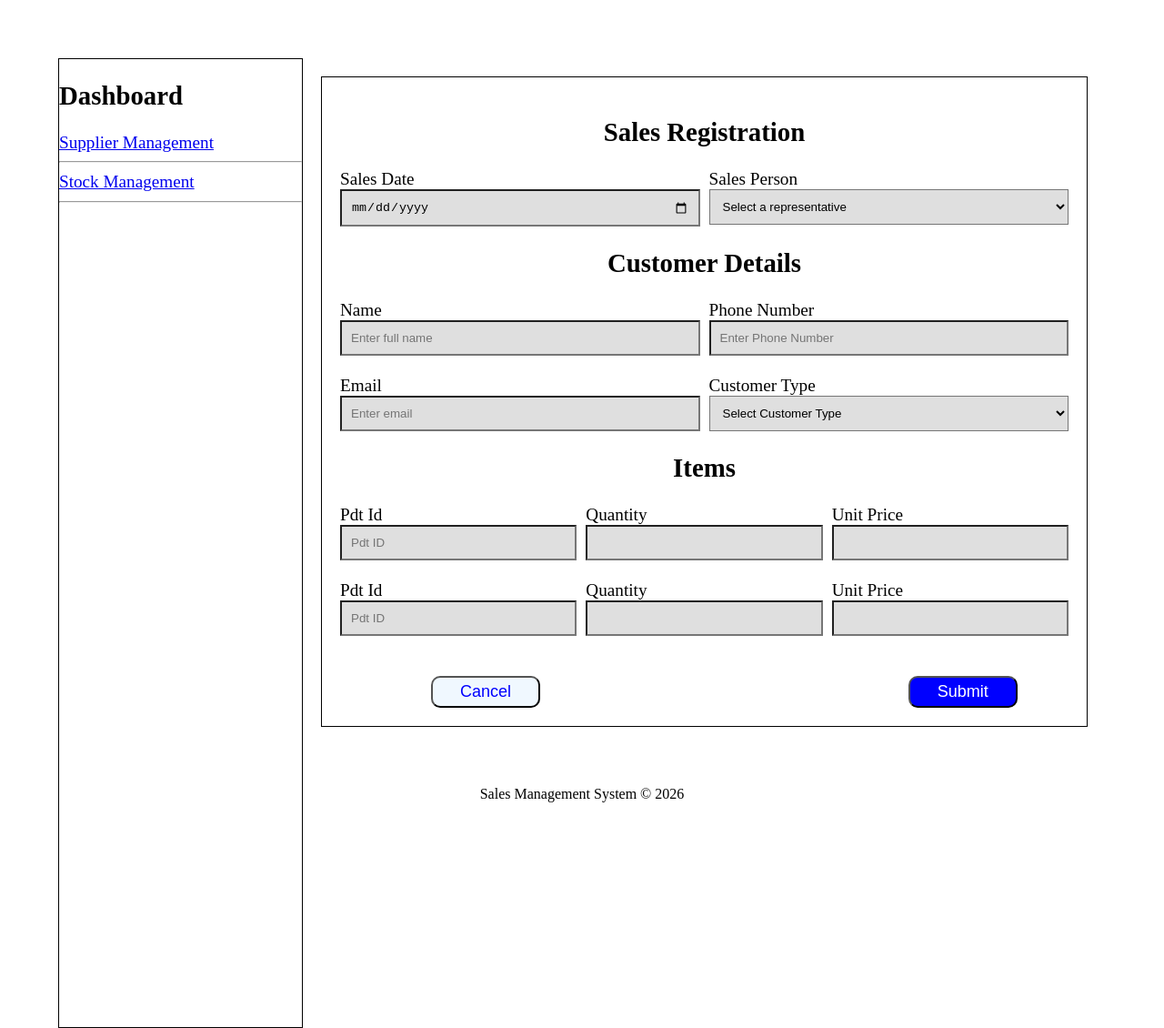
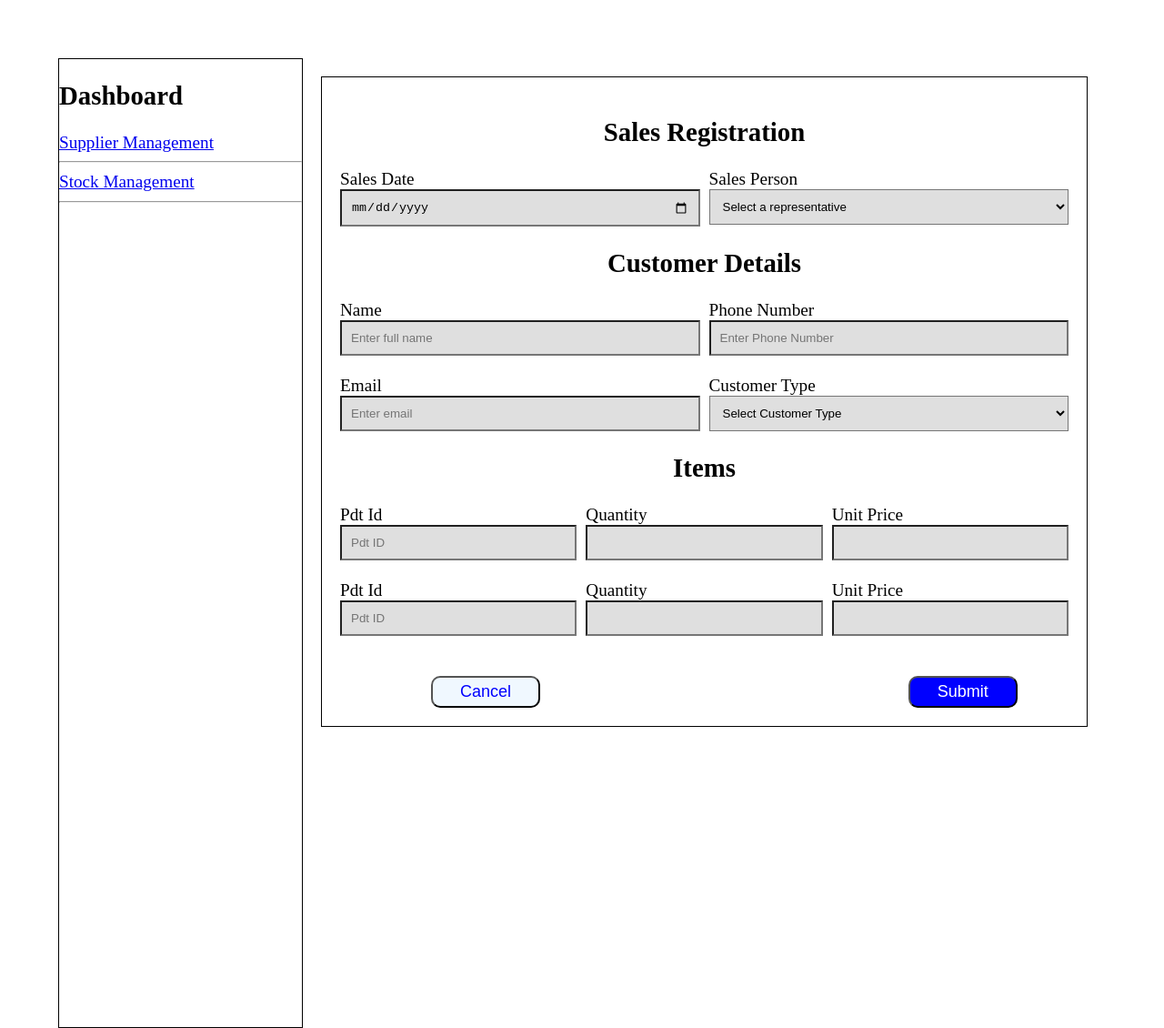
Before and after one commit to Konira-Robina/Nyondo-Stock-Project-Forms, a plain HTML site: page sales.html in a window 1280 px wide. Shown: the whole page at 91% size. Drawn offline with Linux system fonts and the light colour scheme.

Commit message:
made changes in sales.html

```diff
--- a/sales.html
+++ b/sales.html
@@ -107,6 +107,5 @@
     </div>
     </div>
     </div>
-    <footer style="text-align: center;"> Sales Management System © 2026</footer>
 </body>
 </html>
```
